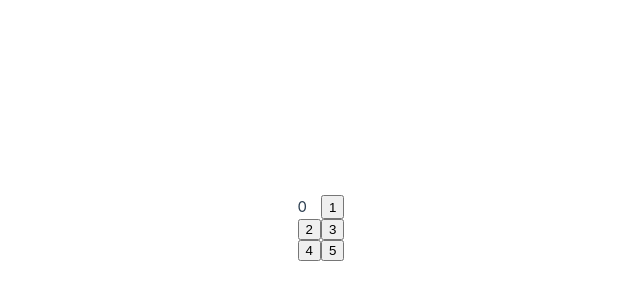
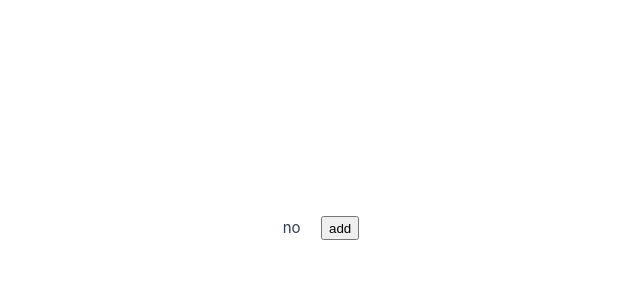
Before and after one commit to ryusei-engineer/vue-lesson, a Vue app: page / in a window 1280 px wide. Shown: the part 172-472 px from the top of the page, without its empty margins (319-959 px from the left). Built offline with nearby package versions, Linux system fonts and the light colour scheme.

Commit message:
computed

```diff
--- a/src/App.vue
+++ b/src/App.vue
@@ -1,18 +1,14 @@
 <script setup>
 import HelloWorld from './components/HelloWorld.vue'
 import TheWelcome from './components/TheWelcome.vue'
-import { ref } from 'vue'
-let count = ref(0);
-function increment(num){
-  count.value = num;
-}
+import { ref, computed } from 'vue'
+const score = ref(0)
+const ev = computed(()=>{
+  return score.value > 3 ? 'ok' : 'no'
+})
 </script>
 
 <template>
-{{ count }}
-<button @click="increment(1)">1</button>
-<button @click="increment(2)">2</button>
-<button @click="increment(3)">3</button>
-<button @click="increment(4)">4</button>
-<button @click="increment(5)">5</button>
+<p>{{ ev }}</p>
+<button @click="score++">add</button>
 </template>
```
